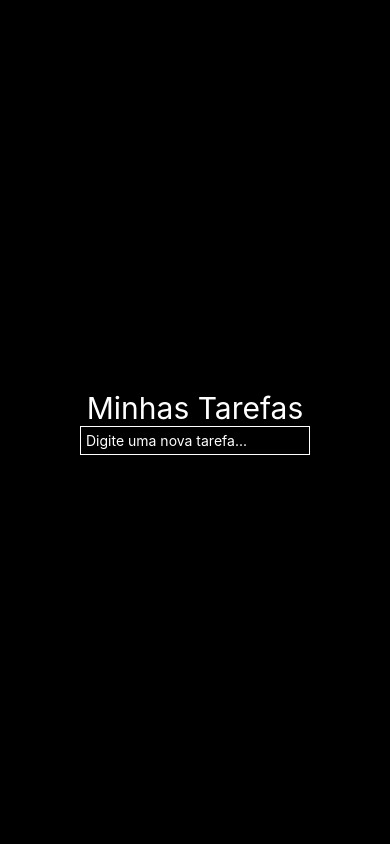
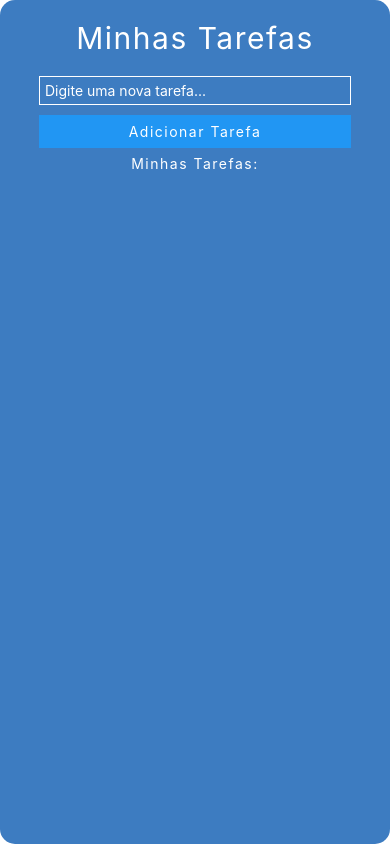
Before and after one commit to joaorocha-neto/ATV4, a React Native app: screen / in a window 390 px wide. Built offline with nearby package versions, Linux system fonts and the light colour scheme.

Commit message:
Fazendo até a 4

```diff
--- a/App.tsx
+++ b/App.tsx
@@ -1,58 +1,120 @@
 import { StatusBar } from 'expo-status-bar';
 import { useState } from 'react';
-import { Button, StyleSheet, Text, TextInput, View } from 'react-native';
+import { Button, ScrollView, StyleSheet, Text, TextInput, TouchableOpacity, View, SafeAreaView } from 'react-native';
 
+function Tarefas() {
+  const [tarefa, setTarefa] = useState<string[]>([]);
+  const [novaTarefa, setNovaTarefa] = useState('');
+
+  const adicionarTarefa = () => {
+    if (novaTarefa.trim() !== '') {
+      setTarefa([...tarefa, novaTarefa.trim()]);
+      setNovaTarefa('');
+    }
+  }
+
+  return (
+    <View style={styles.tarefasContainer}>
+      <Text style={styles.title}>Minhas Tarefas</Text>
+      <TextInput
+        style={styles.input}
+        onChangeText={setNovaTarefa}
+        value={novaTarefa}
+        placeholder='Digite uma nova tarefa...'
+      />
+      <TouchableOpacity style={styles.butao} onPress={adicionarTarefa}>
+        <Text style={styles.butaotext}>Adicionar Tarefa</Text>
+
+      </TouchableOpacity>
+
+      <Text style={styles.texto1}>{novaTarefa}</Text>
+
+      <Text style={styles.texto}>Minhas Tarefas:</Text>
+      <ScrollView style={styles.minhastarefas}>
+        {tarefa.map((item, index) => (
+        <Text key={index} style={styles.tarefas}>{item}</Text>
+        ))}
+      </ScrollView>
+    </View>
+  );
+}
 
 export default function App() {
   return (
-    <View style={styles.container}>
-      <Text style={styles.title}>Minhas Tarefas</Text>
-      <Busca/>
-    </View>
-
-
+    <SafeAreaView style={styles.container}>
+      <Tarefas />
+      <StatusBar style="auto" />
+    </SafeAreaView>
   );
-}
-
-function Busca() {
-  const [inputText, setInputText] = useState('');
-  return (
-    <View>
-      <TextInput
-        style={styles.input}
-        onChangeText={setInputText}
-        value={inputText}
-        placeholder='Digite uma nova tarefa...'
-      />
-
-      <Text style={styles.texto}>{inputText}</Text>
-    </View>
-
-  )
 }
 
 const styles = StyleSheet.create({
   container: {
     flex: 1,
-    backgroundColor: '#000',
-    alignItems: 'center',
-    justifyContent: 'center',
   },
 
   title: {
     color: "#fff",
-    fontSize: 30
+    fontSize: 30,
+    marginBottom: 20,
   },
 
   input: {
     padding: 5,
     color: "#fff",
     borderWidth: 1,
-    borderColor: "#fff"
+    borderColor: "#fff",
+    width: "80%",
+    marginBottom: 10,
+  },
+
+  butao: {
+    backgroundColor: "#2196f3",
+    width: "80%",
+    padding: 8,
+    alignItems: "center",
+  },
+
+  butaotext: {
+    color: "#fff"
+  },
+
+  texto: {
+    color: "#fff",
+    marginTop: 5,
+  },
+
+  texto1: {
+    color: "#fff",
+    padding: 1,
+  },
+
+  tarefasContainer: {
+    alignItems: 'center',
+    flex: 1,
+    height: "auto",
+    display: "flex",
+    flexDirection: "column",
+    letterSpacing: 1.5,
+    backgroundColor: "#3d7cc1",
+    paddingBottom: "5%",
+    paddingTop: "5%",
+    borderRadius: 15,
 
   },
 
-  texto: {
-    color: "#fff"
+  tarefas: {
+    backgroundColor: "#2196f3",
+    height: "auto",
+    width: "100%",
+    borderRadius: 5,
+    padding: "1.5%",
+    paddingHorizontal: "5%",
+    color: "#fff",
+    marginTop: 8,
+  },
+
+  minhastarefas: {
+    width: "80%"
   }
 });
```
Also changed, not shown: components/Tarefas.tsx (added, +68 -0 lines).
